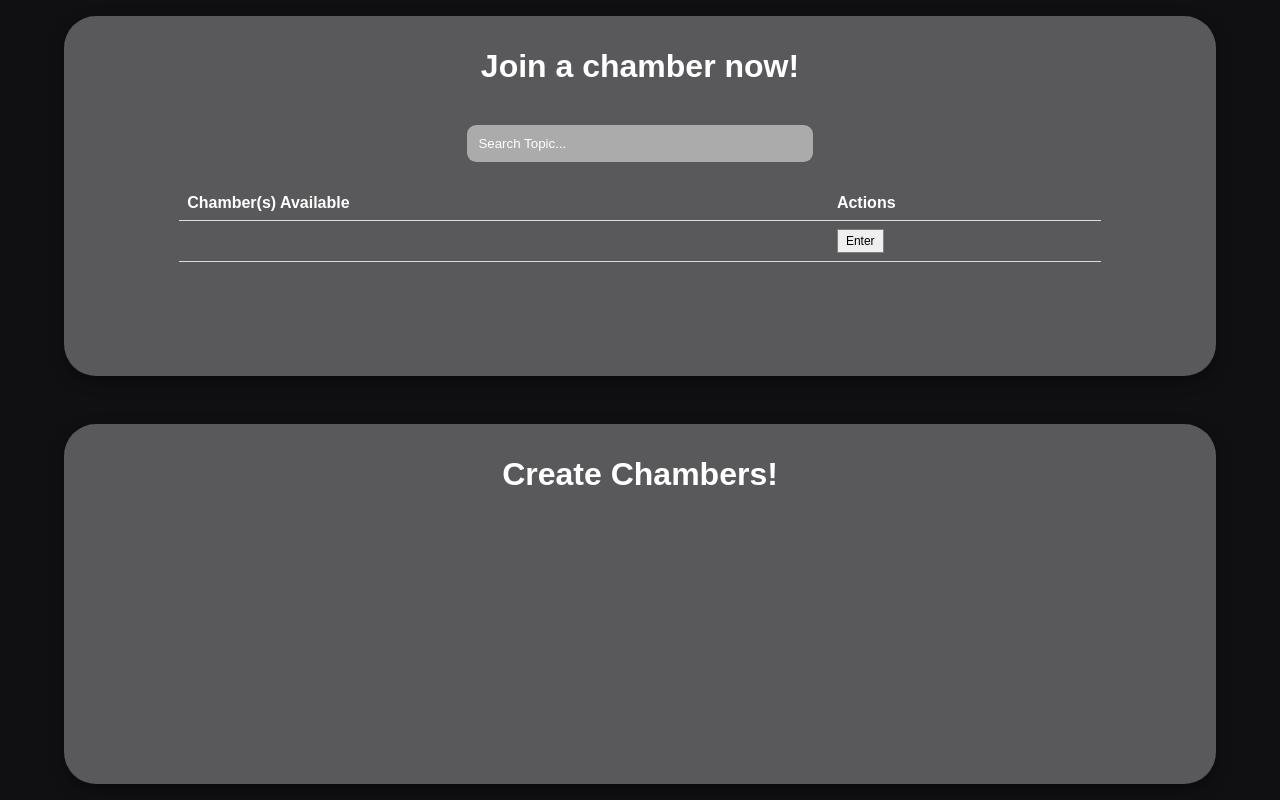
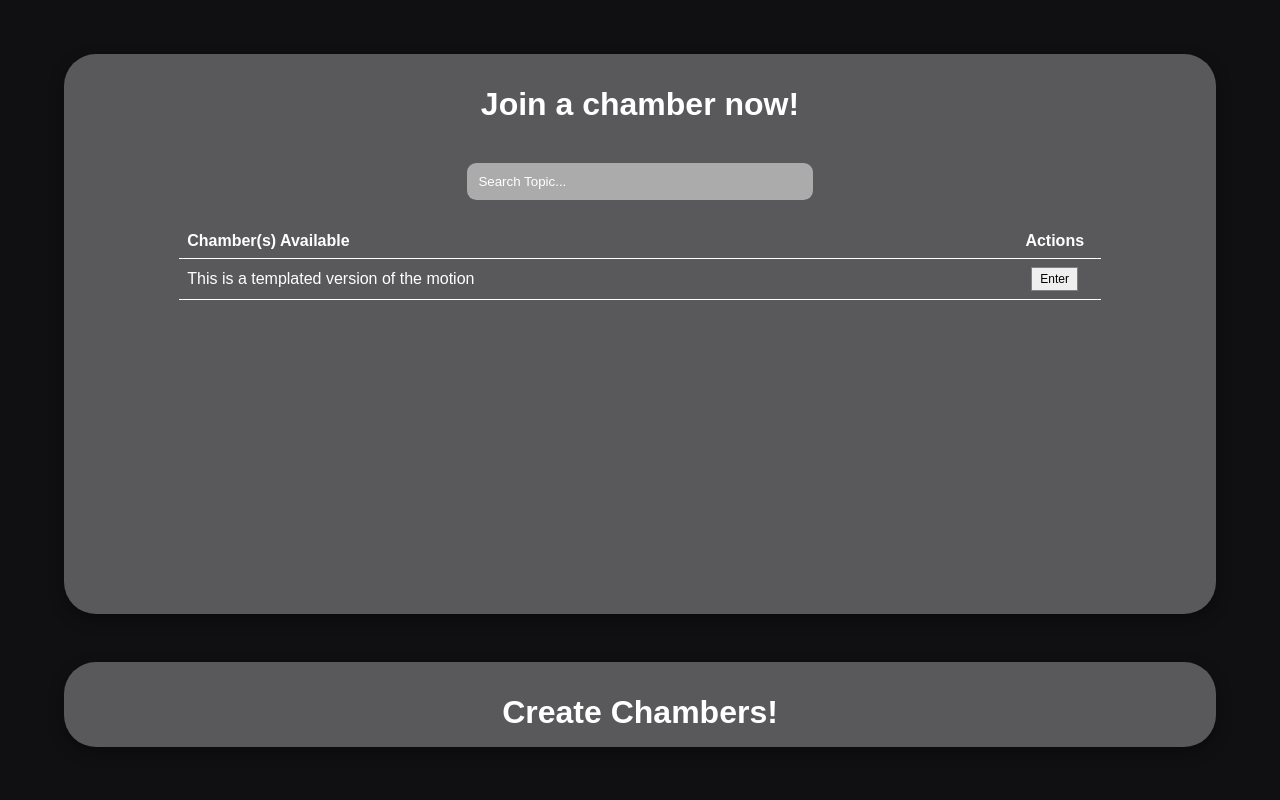
Before and after one commit to singhmeharjeet/talkback, a React (Create React App) app in the folder client/: page /list in a window 1280 px wide. Built offline with nearby package versions, Linux system fonts and the light colour scheme.

Commit message:
bug fix: list page

```diff
--- a/client/src/components/List/List.css
+++ b/client/src/components/List/List.css
@@ -6,7 +6,6 @@
 		#403c44 90.85%
 	); */
 	background-color: #100F11;
-	height: 100vh;
 	display: flex;
     flex-direction: column;
     min-height: 100vh;
@@ -86,7 +85,6 @@ table {
 }
 table th,
 table td {
-	border-bottom: 1px solid #ddd;
 	padding: 8px;
 	text-align: left;
 }
@@ -94,13 +92,16 @@ table tr:nth-child(even) {
 	background-color: #f2f2f2;
 }
 table tr:hover {
-	background-color: #ddd;
+	background-color: rgba(221, 221, 221, 0.3);
+    color: white;
+}
+table th:hover {
+    background-color: none;
 }
 table tr {
-	padding-top: 12px;
-	padding-bottom: 12px;
-	text-align: left;
 	color: white;
+    overflow: hidden;
+    border-bottom: 1px solid white;
 }
 .list-enter {
 	padding: 4px 8px;
--- a/client/src/components/List/List.jsx
+++ b/client/src/components/List/List.jsx
@@ -19,15 +19,37 @@ function Join() {
 					<div className="list-motion-table">
 						<table>
 							<thead>
-								<tr>
+								<tr
+									style={{ backgroundColor: "rgba(0,0,0,0)" }}
+								>
 									<th>Chamber(s) Available</th>
-									<th>Actions</th>
+									<th
+										style={{
+											display: "flex",
+											justifyContent: "center",
+										}}
+									>
+										Actions
+									</th>
 								</tr>
 							</thead>
 							<tbody>
 								<tr>
-									<td></td>
-									<td>
+									<td
+										style={{
+											width: "90%",
+											overflowY: "scroll",
+										}}
+									>
+										This is a templated version of the
+										motion
+									</td>
+									<td
+										style={{
+											display: "flex",
+											justifyContent: "center",
+										}}
+									>
 										<button className="list-enter">
 											Enter
 										</button>
@@ -37,7 +59,7 @@ function Join() {
 						</table>
 					</div>
 				</div>
-				<div className="AppGlass">
+				<div className="AppGlass" style={{ height: "auto" }}>
 					<h1 className="list-title">Create Chambers!</h1>
 				</div>
 			</div>
```
Also changed, not shown: client/src/components/Join/Join.jsx (+5 -5 lines).
